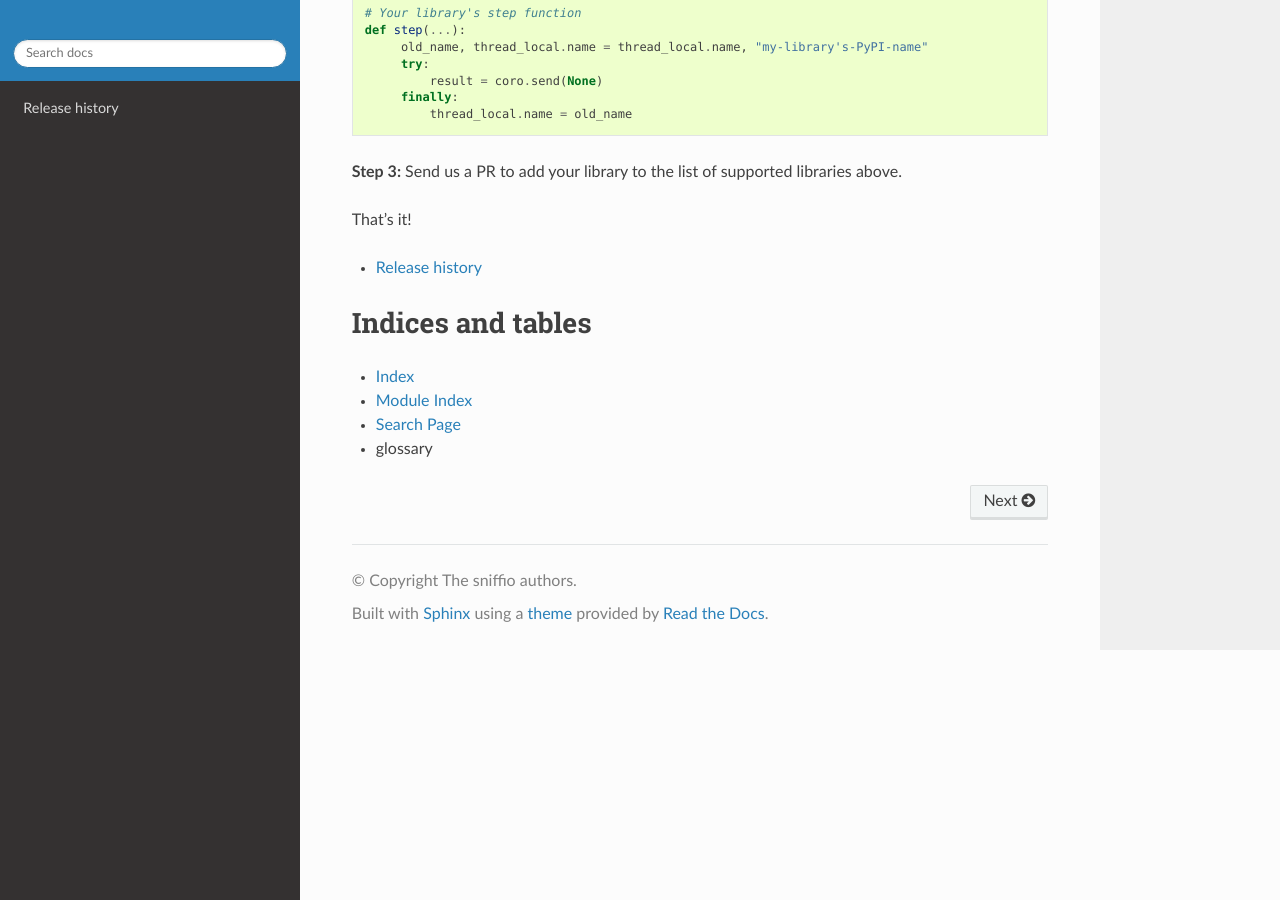
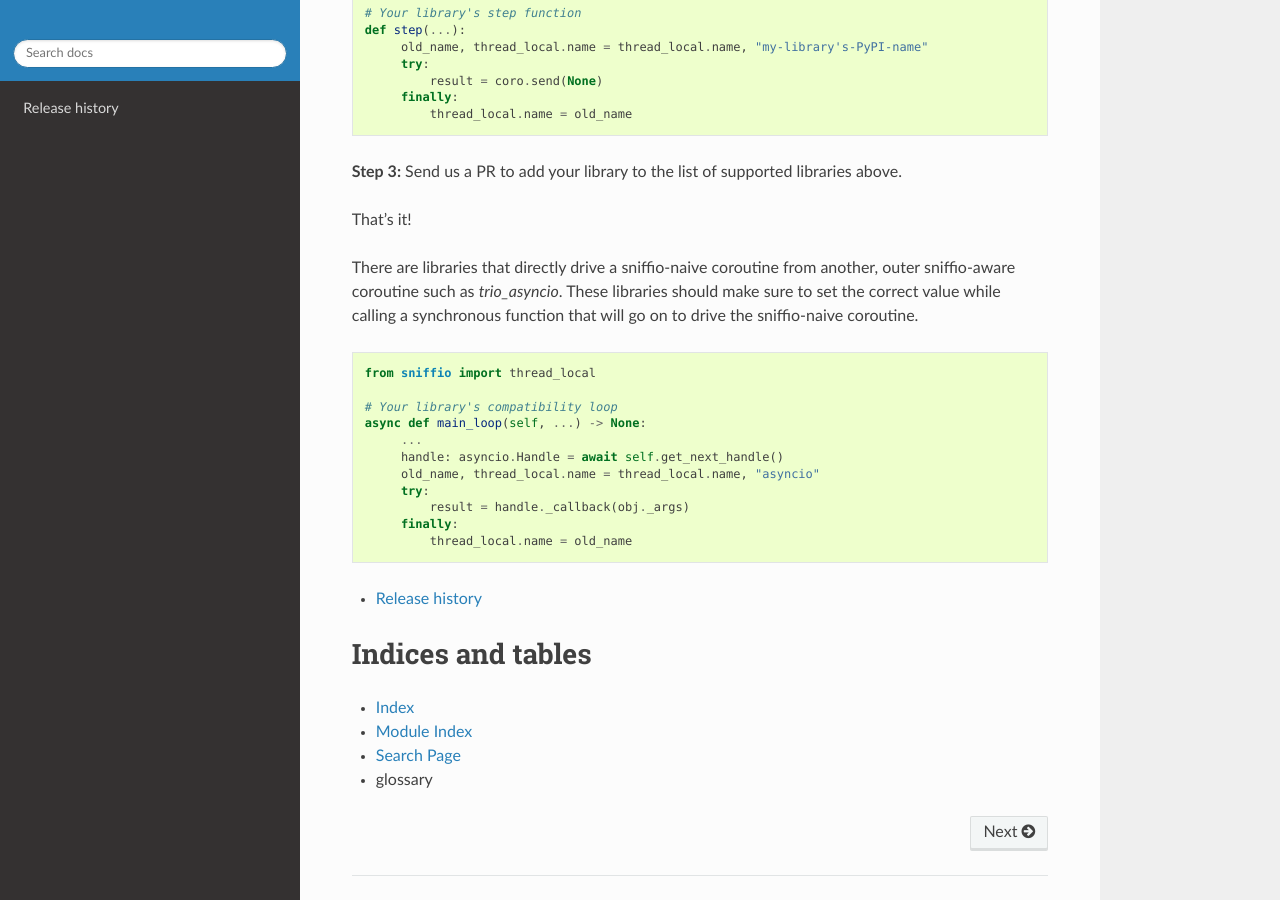
Before and after one commit to python-trio/sniffio, a Sphinx documentation site: the page built from docs/source/index.rst, in a window 1280 px wide and 900 px high, scrolled down 1281 px. Built offline with Sphinx 7.4.7 and the Read the Docs theme 2.0.0, drawn with Linux system fonts in a browser that asks for light colours; the version number could not be read and is left out.

Commit message:
Update docs/source/index.rst

```diff
--- a/docs/source/index.rst
+++ b/docs/source/index.rst
@@ -78,6 +78,28 @@ libraries above.
 
 That's it!
 
+There are libraries that directly drive a sniffio-naive coroutine from another,
+outer sniffio-aware coroutine such as `trio_asyncio`.
+These libraries should make sure to set the correct value
+while calling a synchronous function that will go on to drive the
+sniffio-naive coroutine.
+
+
+.. code-block:: python3
+
+   from sniffio import thread_local
+
+   # Your library's compatibility loop
+   async def main_loop(self, ...) -> None:
+        ...
+        handle: asyncio.Handle = await self.get_next_handle()
+        old_name, thread_local.name = thread_local.name, "asyncio"
+        try:
+            result = handle._callback(obj._args)
+        finally:
+            thread_local.name = old_name
+
+
 .. toctree::
    :maxdepth: 1
 
```
